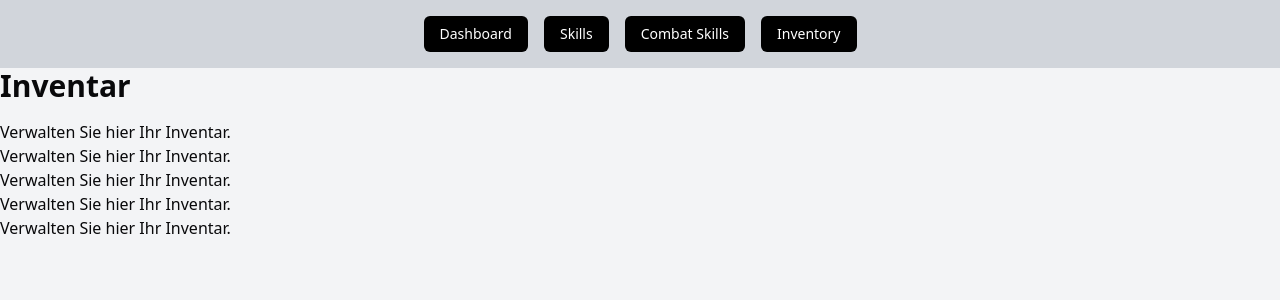
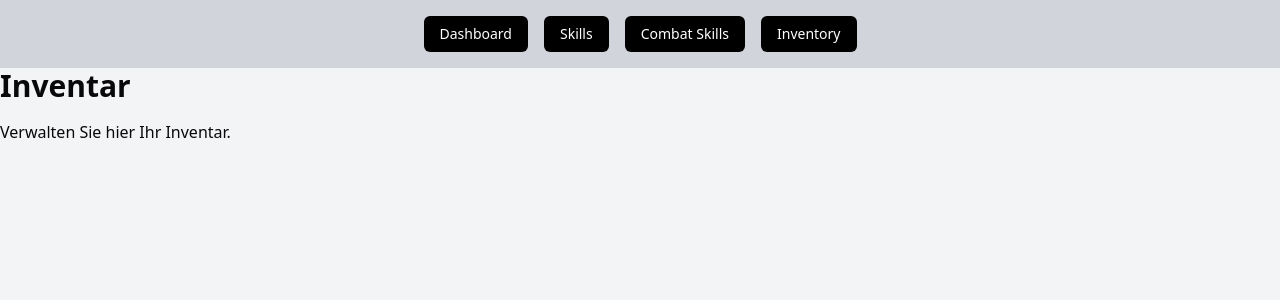
Before and after one commit to der-jd/pnp-character-application, a Next.js app in the folder frontend/: page /protected/inventar in a window 1280 px wide. Shown: the top 300 px of the page. Built offline with nearby package versions, Linux system fonts and the light colour scheme; no server answers.

Commit message:
testing changed frontend detection

```diff
--- a/frontend/src/app/protected/inventar/page.tsx
+++ b/frontend/src/app/protected/inventar/page.tsx
@@ -3,12 +3,6 @@ export default function Inventar() {
       <div>
         <h1 className="text-3xl font-bold mb-4">Inventar</h1>
         <p>Verwalten Sie hier Ihr Inventar.</p>
-        <p>Verwalten Sie hier Ihr Inventar.</p>
-        <p>Verwalten Sie hier Ihr Inventar.</p>
-        <p>Verwalten Sie hier Ihr Inventar.</p>
-        <p>Verwalten Sie hier Ihr Inventar.</p>
-
-
       </div>
     )
   }
```
